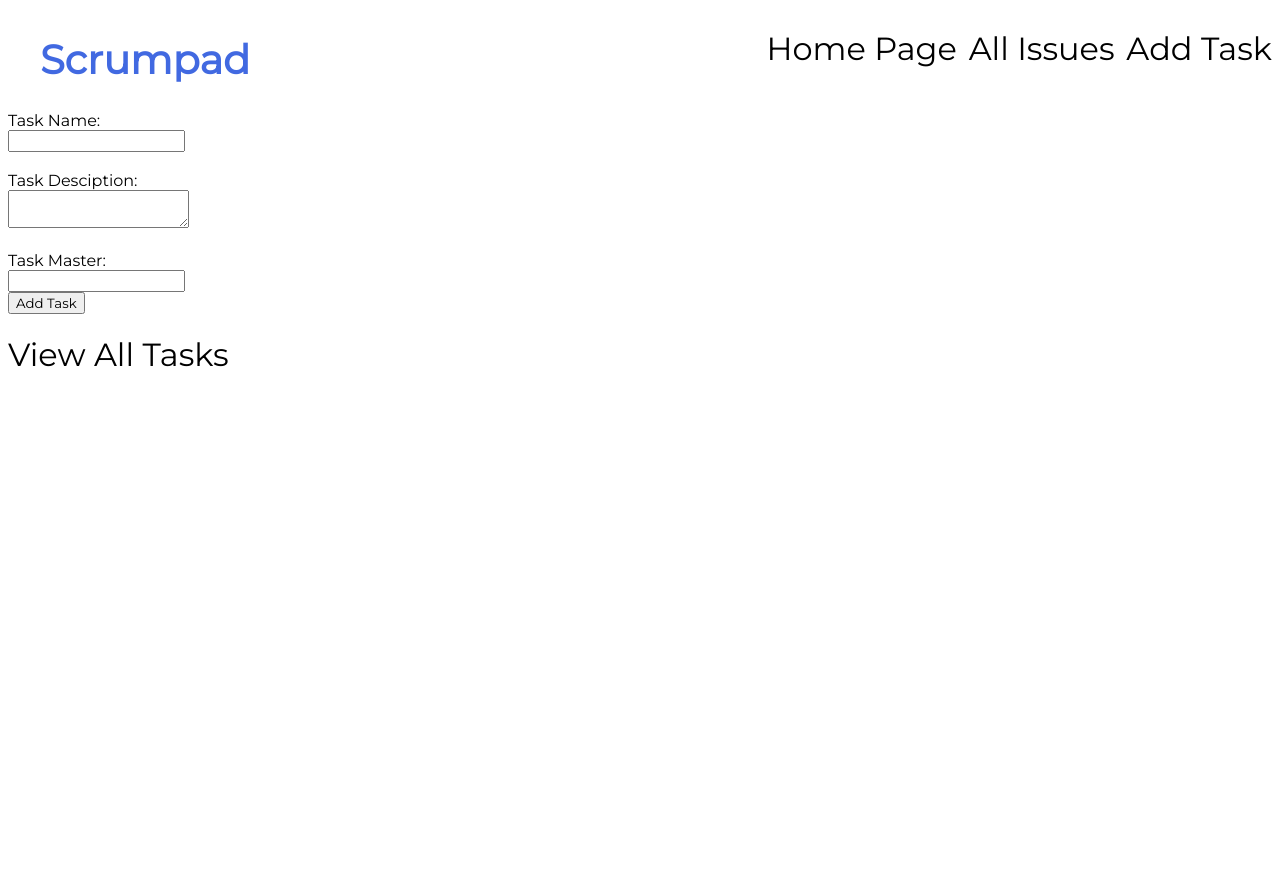
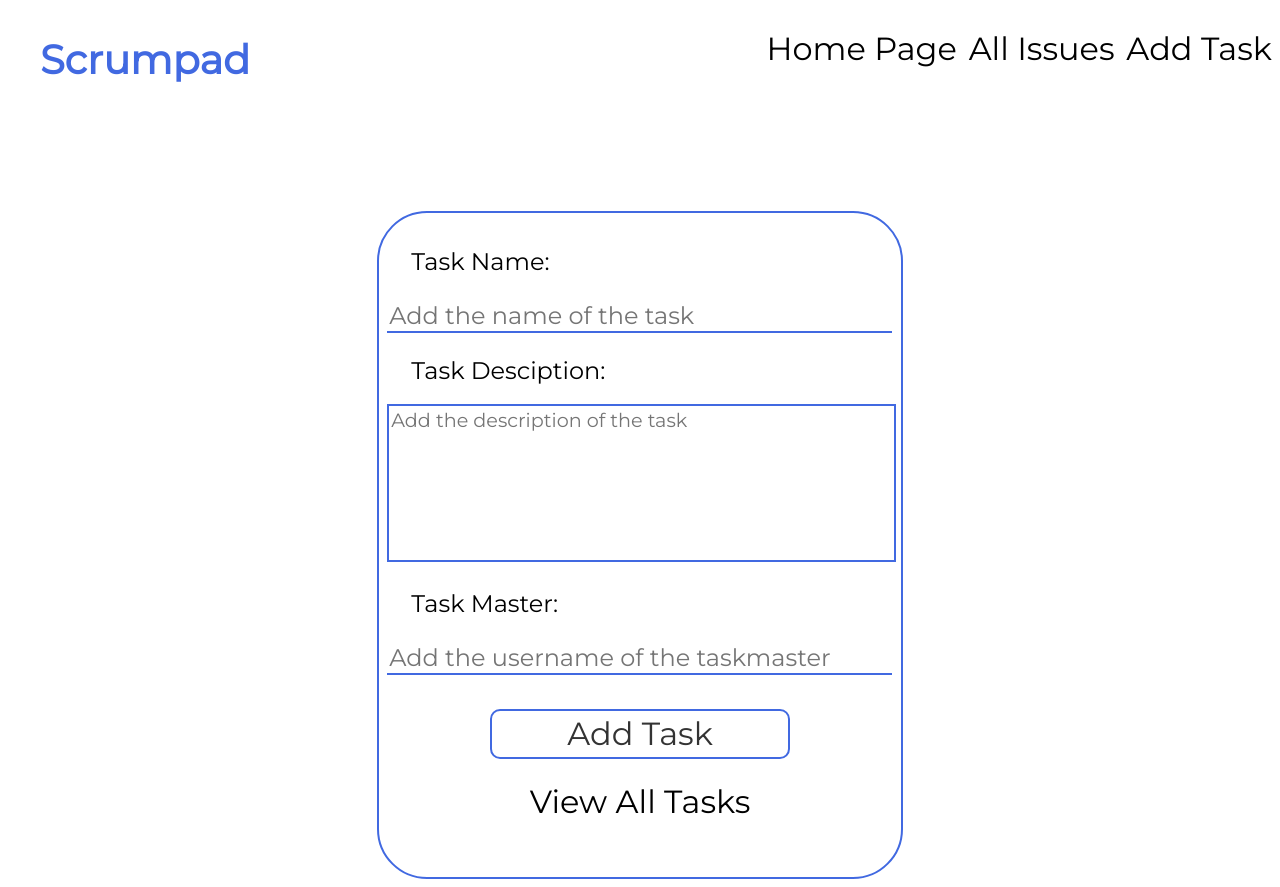
Before and after one commit to Mihailob5017/scrumpad, a React (Create React App) app in the folder client/: page /add in a window 1280 px wide. Before the commit the page ends 800 px from the top, so only its background shows below. Built offline with nearby package versions, Linux system fonts and the light colour scheme.

Commit message:
finished the add task/add issue page

```diff
--- a/client/src/components/add-issue/add-issue.js
+++ b/client/src/components/add-issue/add-issue.js
@@ -1,6 +1,7 @@
 import React, { useState } from 'react';
 import CustomBtn from '../button/button';
 import FormInput from '../input/input';
+import './add-issue.style.scss';
 const AddIssue = ({ OpenIssue, taskId, query }) => {
   const [name, setName] = useState('');
   const [desc, setDesc] = useState('');
@@ -30,9 +31,11 @@ const AddIssue = ({ OpenIssue, taskId, query }) => {
     setDesc('');
   };
   return (
-    <div>
+    <div className="add-issue-container">
       <FormInput
+        inputColor="firebrick"
         label="Issue name:"
+        placeholder="Add the Name of the Issue"
         name="name"
         isTextarea={false}
         handleChange={handleChange}
@@ -40,7 +43,9 @@ const AddIssue = ({ OpenIssue, taskId, query }) => {
       />
       <br />
       <FormInput
+        inputColor="firebrick"
         label="Issue description:"
+        placeholder="Add the Issue Description"
         name="desc"
         isTextarea={true}
         handleChange={handleChange}
--- /dev/null
+++ b/client/src/components/add-issue/add-issue.style.scss
@@ -0,0 +1,13 @@
+.add-issue-container {
+  padding: 2em 0.5em;
+  margin: auto;
+  margin-top: 100px;
+  width: 40%;
+  border: 2px solid firebrick;
+  border-radius: 50px;
+  display: flex;
+  flex-direction: column;
+  align-items: center;
+  justify-content: space-evenly;
+  height: 600px;
+}
--- a/client/src/components/add-task/add-task.js
+++ b/client/src/components/add-task/add-task.js
@@ -1,4 +1,5 @@
 import React, { useState } from 'react';
+import './add-task.style.scss';
 import CustomBtn from '../button/button';
 import FormInput from '../input/input';
 const AddTask = ({ query, OpenTaskExec }) => {
@@ -33,9 +34,11 @@ const AddTask = ({ query, OpenTaskExec }) => {
   };
 
   return (
-    <div>
+    <div className="task-container">
       <FormInput
+        inputColor="royalblue"
         label="Task Name:"
+        placeholder="Add the name of the task"
         name="name"
         isTextarea={false}
         handleChange={handleChange}
@@ -43,7 +46,9 @@ const AddTask = ({ query, OpenTaskExec }) => {
       />
       <br />
       <FormInput
+        inputColor="royalblue"
         label="Task Desciption:"
+        placeholder="Add the description of the task"
         name="desc"
         isTextarea={true}
         handleChange={handleChange}
@@ -51,8 +56,10 @@ const AddTask = ({ query, OpenTaskExec }) => {
       />
       <br />
       <FormInput
+        inputColor="royalblue"
         label="Task Master:"
         name="user"
+        placeholder="Add the username of the taskmaster"
         isTextarea={false}
         handleChange={handleChange}
         value={username}
@@ -60,7 +67,9 @@ const AddTask = ({ query, OpenTaskExec }) => {
       <CustomBtn isLink={false} executable={execute}>
         Add Task
       </CustomBtn>
-      <CustomBtn isLink={true} location="/">View All Tasks</CustomBtn>
+      <CustomBtn isLink={true} location="/">
+        View All Tasks
+      </CustomBtn>
     </div>
   );
 };
--- /dev/null
+++ b/client/src/components/add-task/add-task.style.scss
@@ -0,0 +1,13 @@
+.task-container {
+  padding: 2em 0.5em;
+  margin: auto;
+  margin-top: 100px;
+  width: 40%;
+  border: 2px solid royalblue;
+  border-radius: 50px;
+  display: flex;
+  flex-direction: column;
+  align-items: center;
+  justify-content: space-evenly;
+  height: 600px;
+}
--- a/client/src/components/button/button.style.scss
+++ b/client/src/components/button/button.style.scss
@@ -12,5 +12,18 @@
     }
   }
   .button_component_btn {
+    margin-top: 1em;
+    width: 300px;
+    height: 50px;
+    color: #333;
+    background: white;
+    font-size: 2em;
+    border: 2px solid royalblue;
+    border-radius: 10px;
+    transition: 500ms;
+    &:hover {
+      cursor: pointer;
+      background-color: lightgrey;
+    }
   }
 }
--- a/client/src/components/input/input.js
+++ b/client/src/components/input/input.js
@@ -1,13 +1,23 @@
 import React from 'react';
 import './input.styles.scss';
-const input = ({ isTextarea, handleChange, label, name, ...otherProps }) => {
+const input = ({
+  inputColor,
+  isTextarea,
+  handleChange,
+  label,
+  name,
+  ...otherProps
+}) => {
   return (
     <div className="form-input__container">
-      <label htmlFor={name}>{label}</label>
+      <label className="label" htmlFor={name}>
+        {label}
+      </label>
       <br />
       {!isTextarea ? (
         <input
           className="form-input__input"
+          style={{ borderBottom: `2px solid ${inputColor}` }}
           type="text"
           name={name}
           onChange={handleChange}
@@ -16,6 +26,7 @@ const input = ({ isTextarea, handleChange, label, name, ...otherProps }) => {
       ) : (
         <textarea
           onChange={handleChange}
+          style={{ border: `2px solid ${inputColor}` }}
           className="form-input__textarea"
           name={name}
           {...otherProps}
--- a/client/src/components/input/input.styles.scss
+++ b/client/src/components/input/input.styles.scss
@@ -0,0 +1,24 @@
+.form-input__container {
+  width: 100%;
+
+  .label {
+    font-size: 1.5rem;
+    padding-left: 1em;
+  }
+
+  .form-input__input {
+    margin-top: 1em;
+    font-size: 1.5rem;
+    width: 99%;
+    border: none;
+    outline: none;
+  }
+
+  .form-input__textarea {
+    margin-top: 1em;
+    font-size: 1.2rem;
+    width: 99%;
+    height: 150px;
+    resize: none;
+  }
+}
```
